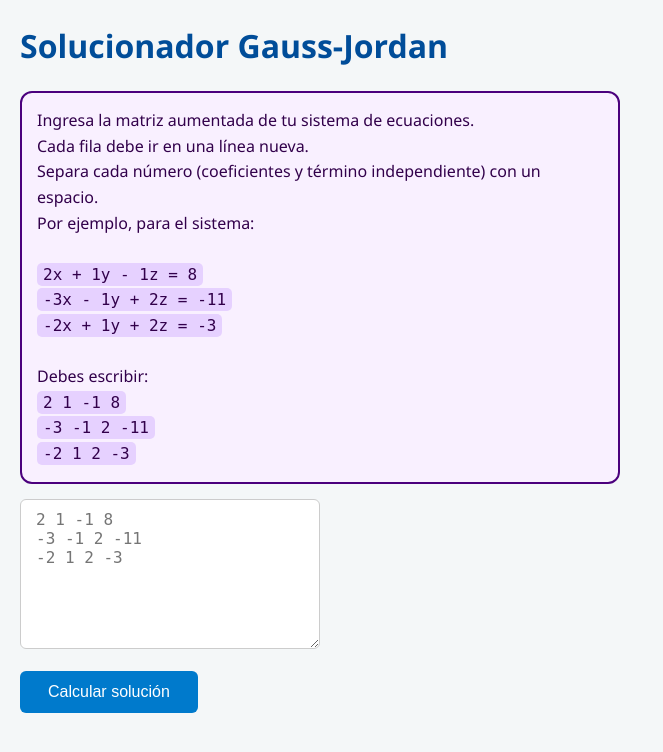
After one commit to Gamesjuegos25/ProyectoMetodos, a Python web app: template templates/gauss_jordan.html in a window 1280 px wide. The commit adds this page. Shown: the top 752 px of the page, without its empty margins (0-663 px from the left). Run offline with Jinja, Linux system fonts and the light colour scheme; the template is opened without the code that fills it, so the values that code supplies are empty.

Commit message:
Metodo GaussJordan No funcional

```diff
--- a/src/PdfLogica.py
+++ b/src/PdfLogica.py
@@ -6,7 +6,7 @@ from PIL import Image
 import tempfile
 import os
 
-def Greporte(nombre_usuario=None, resultado_id=None, fecha=None):
+def Greporte(nombre_usuario=None, resultado_id=None, fecha=None, nombre_metodo=None):
     conn = conexiondb()
     cursor = conn.cursor()
 
--- a/src/conexion_sqlS.py
+++ b/src/conexion_sqlS.py
@@ -6,7 +6,7 @@ def conexiondb():
         connection = pyodbc.connect(
             r"DRIVER={ODBC Driver 17 for SQL Server};"
             r"SERVER=(localdb)\MSSQLLocalDB;"
-            r"DATABASE=ProyectoFMetodos2;"
+            r"DATABASE=ProyectoFMetodos;"
             r"Trusted_Connection=yes;"
         )
         print("Conexion exitosa")
--- /dev/null
+++ b/static/gauss.css
@@ -0,0 +1,112 @@
+/* gauss.css */
+
+/* Reset básico */
+* {
+    margin: 0;
+    padding: 0;
+    box-sizing: border-box;
+}
+
+/* Fondo y fuente general */
+body {
+    font-family: 'Segoe UI', Tahoma, Geneva, Verdana, sans-serif;
+    background-color: #f4f7f8;
+    color: #333;
+    line-height: 1.6;
+    padding: 20px;
+}
+
+/* Contenedor principal */
+.container {
+    max-width: 900px;
+    margin: 0 auto;
+    background-color: #fff;
+    padding: 25px 40px;
+    border-radius: 8px;
+    box-shadow: 0 4px 12px rgba(0,0,0,0.1);
+}
+
+/* Título */
+h1, h2, h3 {
+    color: #004d99;
+    margin-bottom: 20px;
+}
+
+/* Formularios */
+form {
+    margin-top: 20px;
+}
+
+input[type="number"], input[type="text"], textarea {
+    width: 100%;
+    padding: 10px 15px;
+    margin-bottom: 15px;
+    border: 1.5px solid #ccc;
+    border-radius: 6px;
+    font-size: 16px;
+    transition: border-color 0.3s ease;
+}
+
+input[type="number"]:focus, input[type="text"]:focus, textarea:focus {
+    border-color: #004d99;
+    outline: none;
+}
+
+/* Botones */
+button {
+    background-color: #007acc;
+    color: white;
+    border: none;
+    padding: 12px 28px;
+    border-radius: 6px;
+    font-size: 16px;
+    cursor: pointer;
+    transition: background-color 0.3s ease;
+}
+
+button:hover {
+    background-color: #005f99;
+}
+
+/* Tabla de resultados */
+table {
+    width: 100%;
+    border-collapse: collapse;
+    margin-top: 25px;
+}
+
+th, td {
+    border: 1px solid #ddd;
+    padding: 10px 12px;
+    text-align: center;
+}
+
+th {
+    background-color: #007acc;
+    color: white;
+}
+
+tr:nth-child(even) {
+    background-color: #f9f9f9;
+}
+
+/* Mensajes de error o info */
+.alert {
+    background-color: #ffe6e6;
+    border: 1px solid #ff4d4d;
+    color: #b30000;
+    padding: 10px 15px;
+    border-radius: 6px;
+    margin-bottom: 20px;
+}
+
+/* Responsivo */
+@media (max-width: 600px) {
+    .container {
+        padding: 20px;
+    }
+
+    button {
+        width: 100%;
+    }
+}
--- /dev/null
+++ b/templates/gauss_jordan.html
@@ -0,0 +1,96 @@
+<!DOCTYPE html>
+<html lang="es">
+<head>
+    <meta charset="UTF-8" />
+    <title>Gauss-Jordan Solver</title>
+    <link rel="stylesheet" href="{{ url_for('static', filename='gauss.css') }}">
+    <style>
+        textarea {
+            width: 300px;
+            height: 150px;
+            font-family: monospace;
+            white-space: pre-wrap;
+        }
+        #resultado {
+            margin-top: 15px;
+            font-weight: bold;
+            color: #4b007d;
+        }
+        p.instrucciones {
+            max-width: 600px;
+            background: #f9f0ff;
+            padding: 15px;
+            border-radius: 12px;
+            border: 2px solid #4b007d;
+            color: #32004b;
+            font-size: 16px;
+            margin-bottom: 15px;
+        }
+        p.instrucciones code {
+            background: #e6d1ff;
+            padding: 2px 6px;
+            border-radius: 5px;
+            font-family: monospace;
+        }
+    </style>
+</head>
+<body class="metodo-body">
+    <div class="metodo-container">
+        <h1>Solucionador Gauss-Jordan</h1>
+
+        <p class="instrucciones">
+            Ingresa la matriz aumentada de tu sistema de ecuaciones.<br>
+            Cada fila debe ir en una línea nueva.<br>
+            Separa cada número (coeficientes y término independiente) con un espacio.<br>
+            Por ejemplo, para el sistema:<br><br>
+            <code>2x + 1y - 1z = 8</code><br>
+            <code>-3x - 1y + 2z = -11</code><br>
+            <code>-2x + 1y + 2z = -3</code><br><br>
+            Debes escribir:<br>
+            <code>2 1 -1 8</code><br>
+            <code>-3 -1 2 -11</code><br>
+            <code>-2 1 2 -3</code>
+        </p>
+
+        <textarea id="matrizInput" placeholder="2 1 -1 8
+-3 -1 2 -11
+-2 1 2 -3"></textarea>
+
+        <br/>
+        <button class="btn-guardar" onclick="enviarMatriz()">Calcular solución</button>
+
+        <div id="resultado"></div>
+    </div>
+
+    <script>
+        async function enviarMatriz() {
+            const texto = document.getElementById('matrizInput').value.trim();
+            const resDiv = document.getElementById('resultado');
+            if (!texto) {
+                resDiv.textContent = "Por favor ingresa la matriz aumentada.";
+                return;
+            }
+
+            resDiv.textContent = "Procesando...";
+
+            try {
+                const response = await fetch('/resolver', {
+                    method: 'POST',
+                    headers: {'Content-Type': 'application/json'},
+                    body: JSON.stringify({matriz: texto})
+                });
+
+                const data = await response.json();
+
+                if (data.error) {
+                    resDiv.textContent = "Error: " + data.error;
+                } else {
+                    resDiv.textContent = "Solución: " + data.soluciones.join(", ");
+                }
+            } catch (err) {
+                resDiv.textContent = "Error en la conexión con el servidor.";
+            }
+        }
+    </script>
+</body>
+</html>
--- a/templates/home.html
+++ b/templates/home.html
@@ -20,6 +20,8 @@
      <li><a href="{{ url_for('metodo_newton') }}">Newton-Raphson</a></li>
     <li><a href="{{ url_for('metodo_secante') }}">Secante</a></li>
     <li><a href="{{ url_for('metodo_muller') }}">Müller</a></li>
+    <li><a href="{{ url_for('Gauss') }}">Gauss_jordan</a></li>
+
     <li><a href="{{ url_for('historial') }}">Historial</a></li>
     <li><a href="{{ url_for('logout') }}">Salir</a></li>
         </ul>
--- a/templates/menu.html
+++ b/templates/menu.html
@@ -30,6 +30,12 @@
                 Müller
             </button>
         </a>
+        <a href="{{ url_for('Gauss) }}">
+            <button class="btn">
+                <span></span><span></span><span></span><span></span>
+                Gauss-Jordan
+            </button>
+        </a>
     </div>
 </body>
 </html>
```
Also changed, not shown: Metodos/GaussJordan.py (added, +38 -0 lines), Metodos/MetodosLogica.py (+40 -3 lines), app.py (+57 -11 lines), src/HistorialLogica.py (+11 -5 lines), templates/historial.html (+6 -1 lines), templates/metodo_generico.html (+20 -6 lines).
